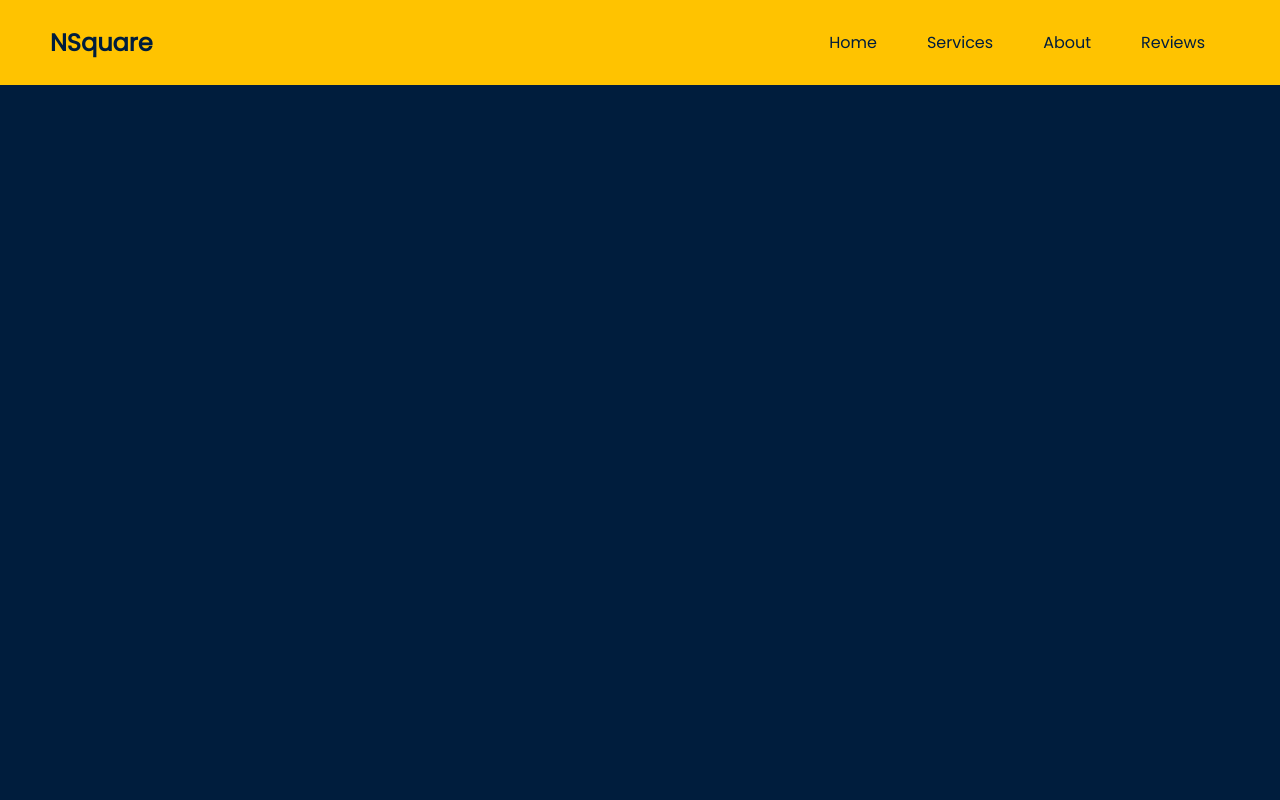
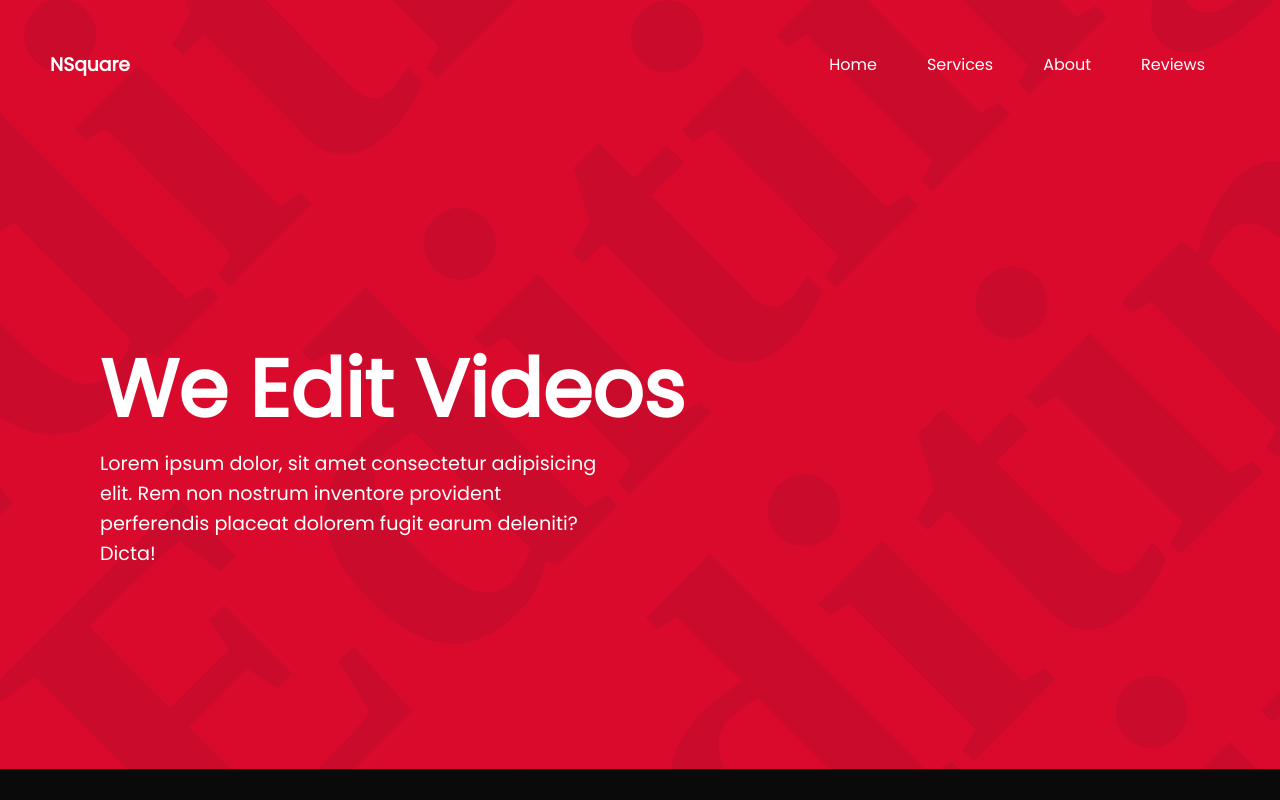
Before and after one commit to Utkarshsgithub/nsquareedits, a React (Create React App) app: page / in a window 1280 px wide. Built offline with nearby package versions, Linux system fonts and the light colour scheme.

Commit message:
hero section

```diff
--- a/public/index.html
+++ b/public/index.html
@@ -21,6 +21,8 @@
 
     <link href="https://fonts.googleapis.com/css2?family=Poppins&display=swap" rel="stylesheet">
 
+    <link href="https://fonts.googleapis.com/css2?family=Playfair+Display&display=swap" rel="stylesheet">
+
     <title>N Square Edits - Get Your Videos Edited</title>
 
   </head>
--- a/src/App.js
+++ b/src/App.js
@@ -1,10 +1,11 @@
 import './App.css';
+import Hero from './components/Hero';
 import './styles/responsive.css'
-import Navbar from './components/Navbar';
+
 
 function App() {
   return (
-    <Navbar />
+    <Hero />
   );
 }
 
--- /dev/null
+++ b/src/components/Hero.js
@@ -0,0 +1,27 @@
+import React from "react";
+import Navbar from "./Navbar";
+import "../styles/hero.css";
+
+export default function Hero() {
+  return (
+    <section className="hero">
+      <div className="styled-text">
+        <h1 id="st-1">Editing</h1>
+        <h1 id="st-2">Editing</h1>
+        <h1 id="st-3">Editing</h1>
+        <h1 id="st-4">Editing</h1>
+      </div>
+      <Navbar />
+      <div className="hero-content">
+        <div className="hero-text">
+          <h1>We Edit Videos</h1>
+          <p>
+            Lorem ipsum dolor, sit amet consectetur adipisicing elit. Rem non
+            nostrum inventore provident perferendis placeat dolorem fugit earum
+            deleniti? Dicta!
+          </p>
+        </div>
+      </div>
+    </section>
+  );
+}
--- a/src/index.css
+++ b/src/index.css
@@ -15,7 +15,7 @@ html {
 
 body {
   font-family: 'Poppins', sans-serif;
-  background-color: #001d3d;
+  background-color: #0a0a0a;
 }
 
 a:active{
--- /dev/null
+++ b/src/styles/hero.css
@@ -0,0 +1,83 @@
+.hero {
+  background-color: #d90a2c;
+  color: #fff;
+  overflow: hidden;
+}
+
+.hero-content {
+  padding: 200px 0;
+  left: 100px;
+  position: relative;
+}
+
+.hero-text {
+  margin-right: 100px;
+
+}
+
+.hero-text h1 {
+  font-size: 5rem;
+}
+
+.hero-text p {
+  font-size: 1.2rem;
+  width: 500px;
+  line-height: 30px;
+}
+
+.styled-text {
+  font-size: 20rem;
+  transform: rotate(-45deg);
+  color: #ca0b2b;
+  /* pointer-events: none; */
+  font-family: "Times New Roman", Times, serif;
+}
+
+.styled-text h1 {
+  position: absolute;
+  left: -450px;
+  top: -500px;
+  line-height: 500px;
+}
+
+#st-1 {
+  left: -100;
+}
+
+#st-2 {
+  top: -70px;
+  left: -315px;
+}
+
+#st-3 {
+  top: 362px;
+  left: -260px;
+}
+
+#st-4 {
+  top: 750px;
+}
+
+@media only screen and (max-width: 700px) {
+  #st-3 {
+    left: -500px;
+  }
+}
+
+@media only screen and (max-width: 780px) {
+  #st-2 {
+    left: -700px;
+  }
+}
+
+@media only screen and (max-width: 750px) {
+  .hero-content {
+    left: 50px;
+  }
+}
+
+@media only screen and (max-width: 575px) {
+  .hero-text p {
+      width: 300px;
+  }
+}
--- a/src/styles/navbar.css
+++ b/src/styles/navbar.css
@@ -1,9 +1,9 @@
 .navbar {
   display: flex;
   align-items: center;
-  padding: 25px 50px;
-  background-color: #ffc300;
-  color: #001d3d;
+  padding: 50px;
+  font-weight: normal;
+  position: relative;
 }
 
 .navbar ul {
@@ -13,6 +13,7 @@
 
 .navbar ul li {
   margin: 0 25px;
+  cursor: pointer;
 }
 
 .logo {
```
Also changed, not shown: src/styles/responsive.css (line endings or trailing spaces).
